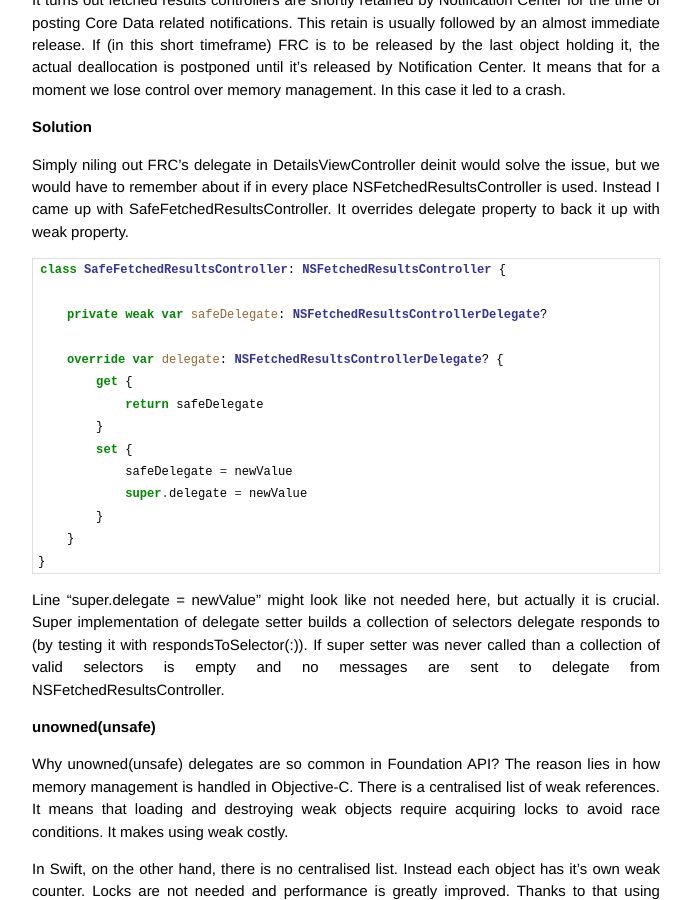
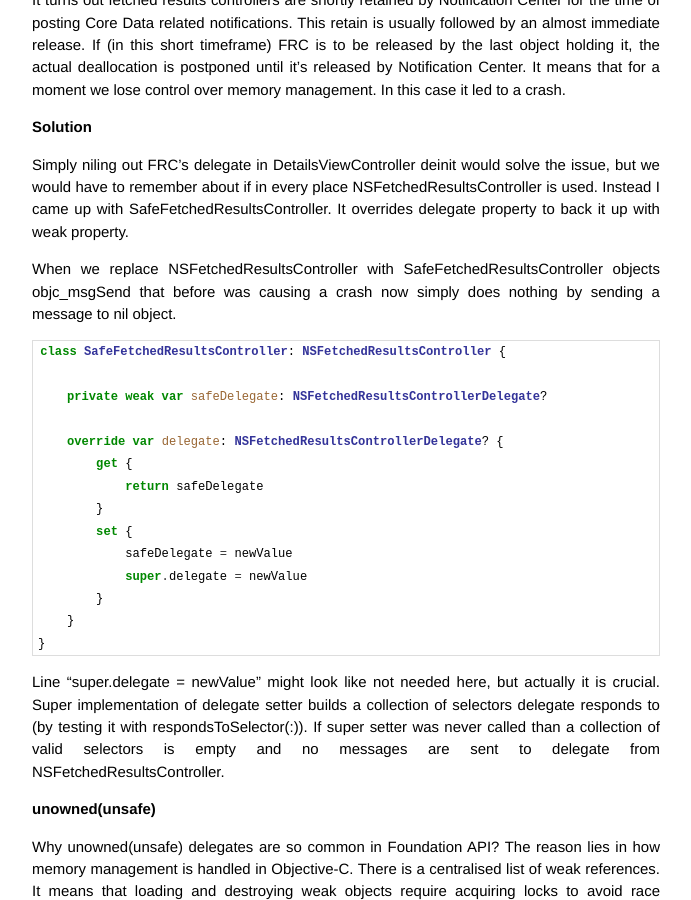
Before and after one commit to danielgarbien/danielgarbien.github.io, a Jekyll site: the page built from _posts/2016-07-10-SafeDelegate.markdown, in a window 1280 px wide and 900 px high, scrolled down 2247 px. Shown: the whole window, without its empty margins (294-985 px from the left). Built offline with Jekyll 4.4.1, drawn with Linux system fonts in a browser that asks for light colours.

Commit message:
SafeDelegate: add few words.

````diff
--- a/_posts/2016-07-10-SafeDelegate.markdown
+++ b/_posts/2016-07-10-SafeDelegate.markdown
@@ -35,6 +35,8 @@ It turns out fetched results controllers are shortly retained by Notification Ce
 
 Simply niling out FRC's delegate in DetailsViewController deinit would solve the issue, but we would have to remember about if in every place NSFetchedResultsController is used. Instead I came up with SafeFetchedResultsController. It overrides delegate property to back it up with weak property.
 
+When we replace NSFetchedResultsController with SafeFetchedResultsController objects objc_msgSend that before was causing a crash now simply does nothing by sending a message to nil object.
+
 ``` swift
 class SafeFetchedResultsController: NSFetchedResultsController {
 
````
